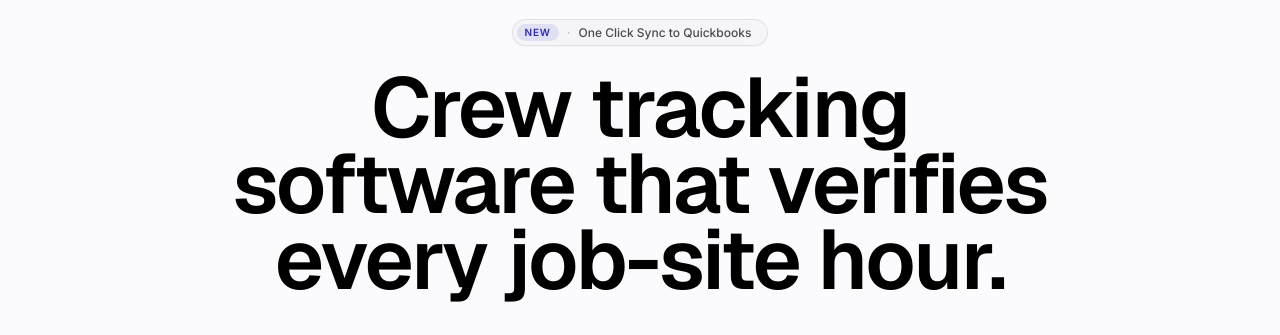
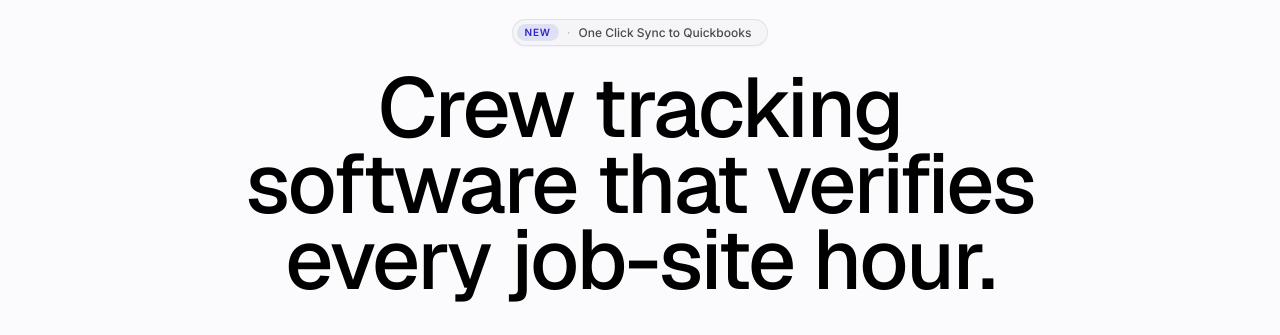
Before and after one commit to cartermitchell13/crewtrace-landing, a Next.js app: page / in a window 1280 px wide. Shown: the part 142-477 px from the top of the page. Built offline with nearby package versions, Linux system fonts and the light colour scheme; no server answers.

Commit message:
design updates

```diff
--- a/app/case-studies/page.tsx
+++ b/app/case-studies/page.tsx
@@ -120,7 +120,7 @@ export default function CaseStudiesPage() {
 
                 <section className="px-6 pb-24 md:pb-32">
                     <div className="mx-auto max-w-6xl">
-                        <div className="relative overflow-hidden rounded-[1.75rem] md:rounded-[2.75rem] bg-[url('/images/background-design-ct.png')] bg-cover bg-center bg-no-repeat px-4 sm:px-6">
+                        <div className="relative overflow-hidden bg-[url('/images/background-design-ct.png')] bg-cover bg-center bg-no-repeat px-4 sm:px-6">
                             <div className="pointer-events-none absolute left-1/2 top-1/2 h-[800px] w-[1000px] -translate-x-1/2 -translate-y-1/2 bg-[radial-gradient(ellipse_at_center,rgba(47,39,206,0.06)_0%,transparent_70%)]" />
 
                             <div className="relative z-10 py-16 sm:py-20 md:py-24">
--- a/app/globals.css
+++ b/app/globals.css
@@ -64,7 +64,7 @@ a {
   h5,
   h6 {
     font-family: var(--font-heading);
-    font-weight: 600;
+    font-weight: 500;
     line-height: 100%;
     letter-spacing: -0.04em;
     text-wrap: balance;
@@ -82,16 +82,16 @@ a {
 }
 
 /*
- * Headings: keep semibold site-wide on classed headings (beat Tailwind font weights when needed).
+ * Headings: medium weight site-wide on classed headings (beat Tailwind font weights when needed).
  * Do not set line-height here — this rule is unlayered and would override `leading-*` utilities.
  * Prose markdown headings need to beat @tailwindcss/typography defaults.
  */
 :is(h1, h2, h3, h4, h5, h6)[class] {
-  font-weight: 600;
+  font-weight: 500;
 }
 
 .prose :is(h1, h2, h3, h4, h5, h6) {
-  font-weight: 600;
+  font-weight: 500;
   line-height: 100%;
 }
 
--- a/app/industries/page.tsx
+++ b/app/industries/page.tsx
@@ -280,7 +280,7 @@ export default function IndustriesPage() {
 
                 <section className="px-6 py-24 md:py-32">
                     <div className="mx-auto max-w-6xl">
-                        <div className="relative overflow-hidden rounded-[1.75rem] md:rounded-[2.75rem] bg-[url('/images/background-design-ct.png')] bg-cover bg-center bg-no-repeat px-4 sm:px-6">
+                        <div className="relative overflow-hidden bg-[url('/images/background-design-ct.png')] bg-cover bg-center bg-no-repeat px-4 sm:px-6">
                             <div className="pointer-events-none absolute left-1/2 top-1/2 h-[800px] w-[1000px] -translate-x-1/2 -translate-y-1/2 bg-[radial-gradient(ellipse_at_center,rgba(47,39,206,0.06)_0%,transparent_70%)]" />
 
                             <div className="relative z-10 py-16 sm:py-20 md:py-24">
--- a/components/Footer.tsx
+++ b/components/Footer.tsx
@@ -10,7 +10,7 @@ const columnHeadingClass =
 export default function Footer() {
     return (
         <footer className="w-full bg-background">
-            <div className="w-full bg-[#050315] rounded-t-3xl md:rounded-t-[2.75rem] relative overflow-hidden">
+            <div className="w-full bg-[#050315] relative overflow-hidden">
                 <div className="absolute top-0 left-1/2 -translate-x-1/2 w-[800px] h-[400px] bg-primary/10 blur-[120px] rounded-full -translate-y-1/2" />
                 <div className="absolute bottom-0 right-0 w-[400px] h-[400px] bg-primary/5 blur-[100px] rounded-full translate-y-1/2 translate-x-1/2" />
 
--- a/components/Hero.tsx
+++ b/components/Hero.tsx
@@ -27,7 +27,7 @@ export default function Hero() {
                         </span>
                     </div>
 
-                    <h1 className="mb-5 sm:mb-8 text-4xl font-semibold tracking-tight text-foreground sm:text-6xl md:text-7xl lg:text-[5.25rem]">
+                    <h1 className="mb-5 sm:mb-8 text-4xl tracking-tight text-foreground sm:text-6xl md:text-7xl lg:text-[5.25rem]">
                         {homeMessaging.intentHeadline}
                     </h1>
 
--- a/components/TestimonialsSection.tsx
+++ b/components/TestimonialsSection.tsx
@@ -5,7 +5,7 @@ import type { ReactNode } from "react";
 /** Shared texture + glow for the testimonial block; wrap ProcessSection here on the home page so one background spans both. */
 export function TestimonialTextureShell({ children }: { children: ReactNode }) {
     return (
-        <div className="relative w-full overflow-hidden rounded-[1.75rem] bg-[url('/images/background-design-ct.png')] bg-cover bg-center bg-no-repeat md:rounded-[2.75rem]">
+        <div className="relative w-full overflow-hidden bg-[url('/images/background-design-ct.png')] bg-cover bg-center bg-no-repeat">
             <div className="pointer-events-none absolute left-1/2 top-1/2 h-[800px] w-[1000px] -translate-x-1/2 -translate-y-1/2 bg-[radial-gradient(ellipse_at_center,rgba(47,39,206,0.06)_0%,transparent_70%)]" />
             {children}
         </div>
```
